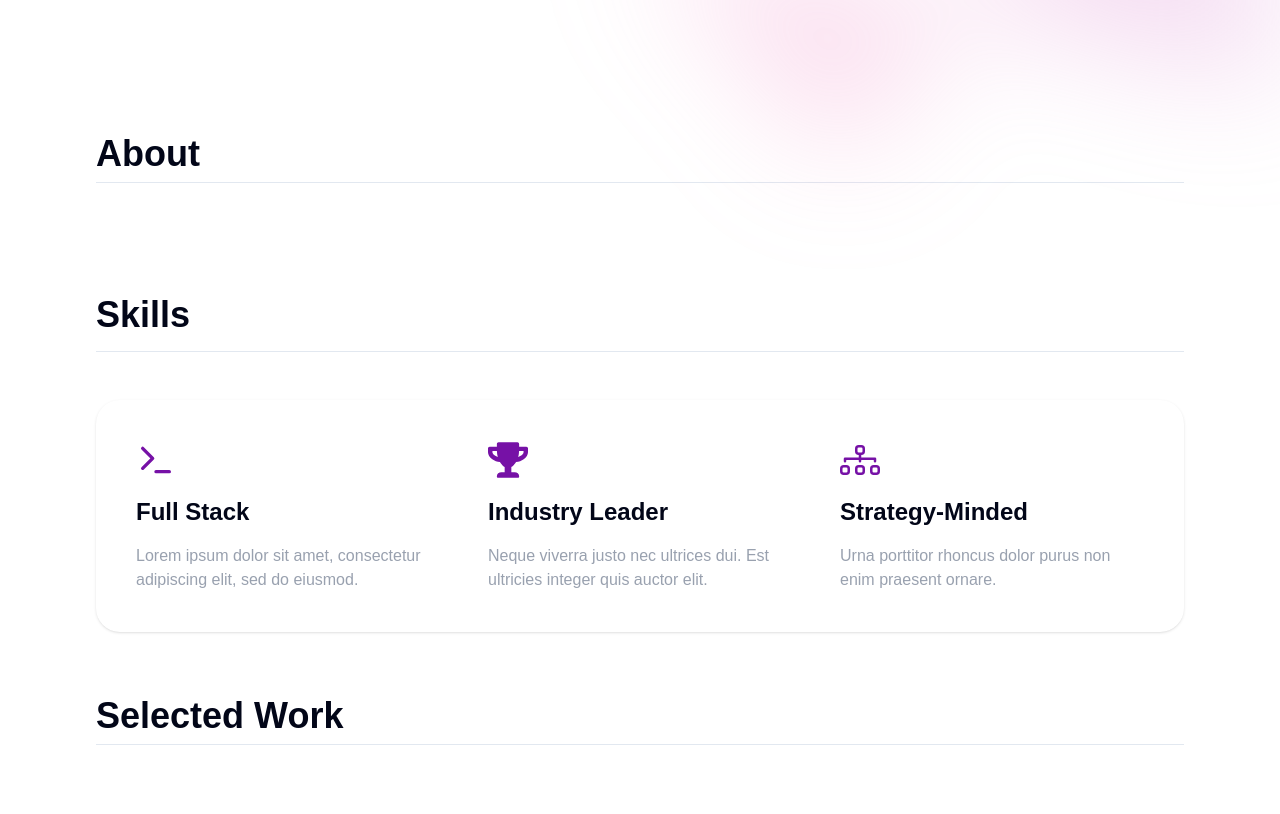
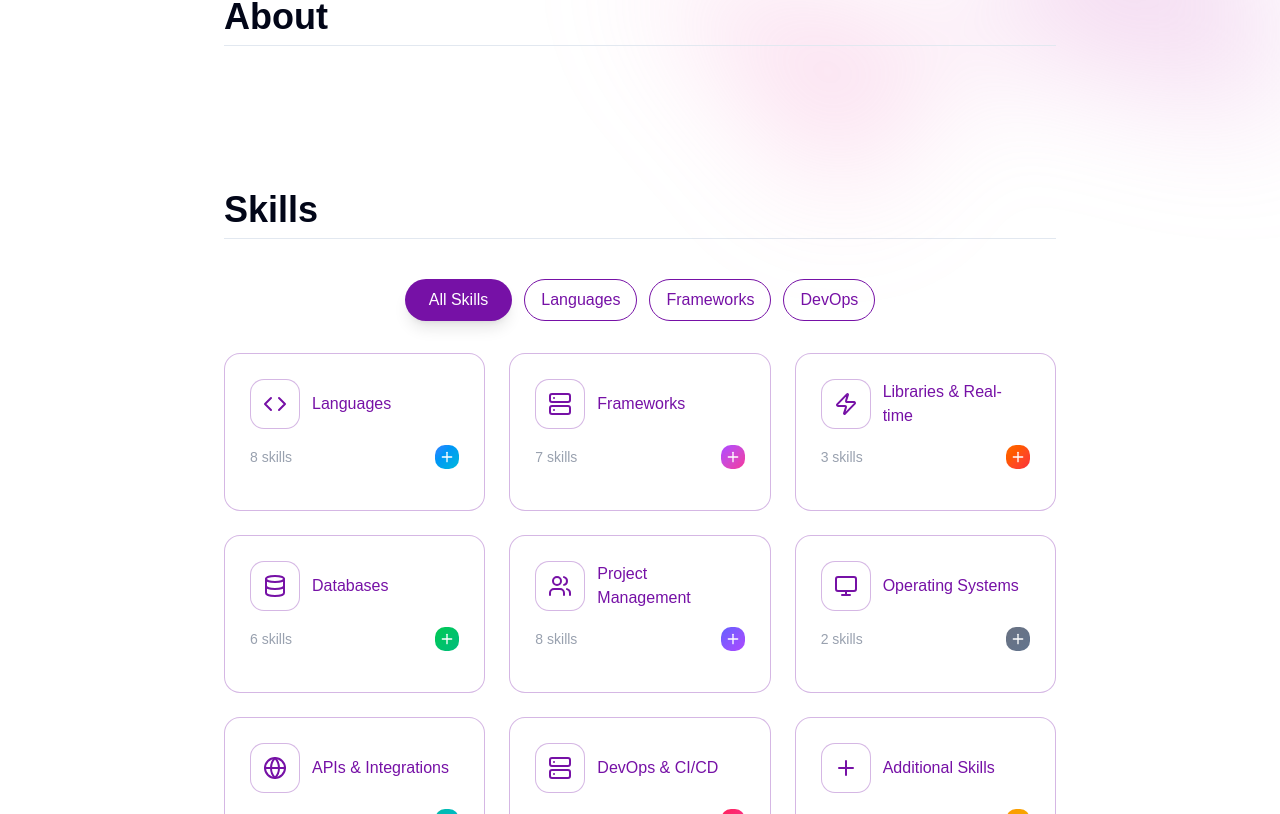
Before and after one commit to bramz-00/my-portfolio, a React (Vite) app: page / in a window 1280 px wide. Shown: the part 666-1480 px from the top of the page. Built offline with nearby package versions, Linux system fonts and the light colour scheme.

Commit message:
add skills part

```diff
--- a/src/components/ContactModal.tsx
+++ b/src/components/ContactModal.tsx
@@ -85,7 +85,7 @@ const ContactModal = () => {
                     </div>
                     <DialogFooter>
                         <Button type="submit" disabled={loading} className="y-1.5 px-8 hover:bg-primary/70 cursor-pointer bg-primary rounded-3xl">
-                            {loading ? "Sending..." : "Send"}
+                            {loading ? "Sending..." : "Shoot"}
                         </Button>
                     </DialogFooter>
                 </form>
--- a/src/components/MobileBottomNavbar.tsx
+++ b/src/components/MobileBottomNavbar.tsx
@@ -18,7 +18,7 @@ export function MobileBottomNavbar({ navigation }: MobileNavbarProps) {
 
 
   return (
-    <div className="fixed bg-white inset-x-0 mx-auto  rounded-xl  bottom-3 left-0 z-50 w-11/12 h-16  overflow-hidden border sm:bottom-5 sm:shadow-lg sm:shadow-base-500/30 hover:shadow-md duration-300 sm:border   sm:max-w-lg sm:rounded-xl">
+    <div className="fixed bg-white inset-x-0 mx-auto  rounded-xl  bottom-2 left-0 z-50 w-11/12 h-16  overflow-hidden border sm:bottom-5 sm:shadow-lg sm:shadow-base-500/30 hover:shadow-md duration-300 sm:border   sm:max-w-lg sm:rounded-xl">
 
 
       <div className=" h-full flex justify-between items-center px-2 ">
--- a/src/pages/About.tsx
+++ b/src/pages/About.tsx
@@ -1,7 +1,7 @@
 
 const About = () => {
   return (
-    <section className="lg:px-24 px-8 w-full" id="about">
+    <section className="lg:px-24 px-8 lg:max-w-5xl z-10 w-full" id="about">
             <h2 className="text-4xl font-bold mb-12 text-left border-b pb-2">About</h2>
 
     </section>
--- a/src/pages/Education.tsx
+++ b/src/pages/Education.tsx
@@ -1,5 +1,6 @@
 import logo from '@/assets/university-logo.png';
 import { useTranslation } from 'react-i18next';
+import { motion } from 'framer-motion';
 
 type Project = {
   title: string;
@@ -27,23 +28,119 @@ const Education = () => {
 
   const entries = t("education.entries", { returnObjects: true }) as Entry[];
 
+  // Animation variants
+  const containerVariants = {
+    hidden: { opacity: 0 },
+    visible: {
+      opacity: 1,
+      transition: {
+        staggerChildren: 0.2,
+        delayChildren: 0.1
+      }
+    }
+  };
+
+  const cardVariants = {
+    hidden: {
+      opacity: 0,
+      y: 50,
+      scale: 0.95,
+    },
+    visible: {
+      opacity: 1,
+      y: 0,
+      scale: 1,
+      transition: {
+        duration: 0.6,
+        ease: 'easeOut' as const, // ✅ Ajout du `as const`
+        staggerChildren: 0.1,
+      },
+    },
+  };
+
+  const itemVariants = {
+    hidden: { opacity: 0, x: -20 },
+    visible: {
+      opacity: 1,
+      x: 0,
+      transition: {
+        duration: 0.4,
+        ease: 'easeOut' as const, // ✅
+      },
+    },
+  };
+
+  const skillVariants = {
+    hidden: { opacity: 0, scale: 0.8 },
+    visible: {
+      opacity: 1,
+      scale: 1,
+      transition: {
+        duration: 0.3,
+        ease: 'easeOut' as const, // ✅
+      },
+    },
+  };
+
+  const logoVariants = {
+    hidden: { opacity: 0, scale: 0.8, rotate: -5 },
+    visible: {
+      opacity: 1,
+      scale: 1,
+      rotate: 0,
+      transition: {
+        duration: 0.5,
+        ease: 'easeOut' as const, // ✅
+      },
+    },
+  };
+
   return (
-    <section id="education" className="lg:px-24 px-8 w-full mx-auto">
-      <h2 className="text-4xl font-bold text-left mb-10 border-b pb-2">
+    <motion.section
+      id="education"
+      className="lg:px-24 px-8 w-full mx-auto lg:max-w-5xl"
+      initial="hidden"
+      whileInView="visible"
+      viewport={{ once: true, margin: "-100px" }}
+      variants={containerVariants}
+    >
+      <motion.h2
+        className="text-4xl font-bold text-left mb-10 border-b pb-2"
+        variants={itemVariants}
+      >
         {t("education.title")}
-      </h2>
+      </motion.h2>
 
-      <div className="grid grid-cols-1 lg:grid-cols-2 gap-4">
+      <motion.div
+        className="grid grid-cols-1 gap-4"
+        variants={containerVariants}
+      >
         {entries.map((edu, index) => (
-          <div
+          <motion.div
             key={index}
-            className="bg-white  w-full  rounded-2xl px-6 py-6 transition gap-4 border"
+            className="bg-white w-full rounded-2xl px-6 py-6 transition gap-4 border"
+            variants={cardVariants}
+            whileHover={{
+              y: -5,
+              boxShadow: "0 10px 25px rgba(0,0,0,0.1)",
+              transition: { duration: 0.2 }
+            }}
           >
-            <div className='flex lg:flex-row gap-3 flex-col-reverse justify-between  w-full  items-center  '>
-
-            <div className="flex-col flex gap-1">
-              <h3 className="lg:text-lg text-base font-medium text-primary">{edu.degree}</h3>
-              <p className="text-sm text-gray-600 flex gap-3 flex-wrap">
+            <div className='flex lg:flex-row gap-3 flex-col-reverse justify-between w-full items-center'>
+              <motion.div
+                className="flex-col flex gap-1"
+                variants={itemVariants}
+              >
+                <motion.h3
+                  className="lg:text-lg text-base font-medium text-primary"
+                  variants={itemVariants}
+                >
+                  {edu.degree}
+                </motion.h3>
+                <motion.p
+                  className="text-sm text-gray-600 flex gap-3 flex-wrap"
+                  variants={itemVariants}
+                >
                   <a
                     href={edu.link}
                     className="hover:text-primary underline"
@@ -53,50 +150,82 @@ const Education = () => {
                     {edu.institution}
                   </a>
                   • {edu.year}
-              </p>
+                </motion.p>
                 {edu.description && (
-                <p className="mt-2 text-gray-700 text-sm">{edu.description}</p>
+                  <motion.p
+                    className="mt-2 text-gray-700 text-sm"
+                    variants={itemVariants}
+                  >
+                    {edu.description}
+                  </motion.p>
                 )}
+              </motion.div>
 
-
-            </div>
               {/* Logo */}
-            <a
+              <motion.a
                 href={edu.link}
                 className="hover:text-primary"
                 target="_blank"
                 rel="noopener noreferrer"
+                variants={logoVariants}
+                whileHover={{ scale: 1.05, rotate: 2 }}
+                whileTap={{ scale: 0.95 }}
               >
                 <img
                   src={logo}
                   className="lg:w-56 w-80 h-28 object-contain border rounded-xl hover:shadow"
                   alt="university logo"
                 />
-            </a>
+              </motion.a>
             </div>
 
-            <div>
+            <motion.div variants={itemVariants}>
               {/* Skills */}
               {edu.skills && (
-                <div className="mt-4 flex flex-wrap gap-2">
+                <motion.div
+                  className="mt-4 flex flex-wrap gap-2"
+                  variants={containerVariants}
+                >
                   {edu.skills.map((skill, idx) => (
-                    <span
+                    <motion.span
                       key={idx}
                       className="text-xs hover:bg-primary/10 cursor-pointer text-primary px-2 py-1 rounded-full border border-primary/20"
+                      variants={skillVariants}
+                      whileHover={{
+                        scale: 1.1,
+                        backgroundColor: "rgba(var(--primary-rgb), 0.1)"
+                      }}
+                      whileTap={{ scale: 0.95 }}
                     >
                       {skill}
-                    </span>
+                    </motion.span>
                   ))}
-                </div>
+                </motion.div>
               )}
 
               {/* Projects */}
               {edu.projects && edu.projects.length > 0 && (
-                <div className="mt-4">
-                  <h4 className="text-sm font-medium mb-1 text-gray-700">Projects:</h4>
-                  <ul className="list-none list-inside space-y-1 text-sm text-gray-600">
+                <motion.div
+                  className="mt-4"
+                  variants={itemVariants}
+                >
+                  <motion.h4
+                    className="text-sm font-medium mb-1 text-gray-700"
+                    variants={itemVariants}
+                  >
+                    Projects:
+                  </motion.h4>
+                  <motion.ul
+                    className="list-none list-inside space-y-1 text-sm text-gray-600"
+                    variants={containerVariants}
+                  >
                     {edu.projects.map((project, idx) => (
-                      <li key={idx} className=''>
+                      <motion.li
+                        key={idx}
+                        className=''
+                        variants={itemVariants}
+                        whileHover={{ x: 5 }}
+                      >
                         <a
                           href={project.link}
                           target="_blank"
@@ -105,30 +234,46 @@ const Education = () => {
                         >
                           {project.title}
                         </a>
-                      </li>
+                      </motion.li>
                     ))}
-                  </ul>
-                </div>
+                  </motion.ul>
+                </motion.div>
               )}
 
               {/* Recommendations */}
               {edu.recommendations && edu.recommendations.length > 0 && (
-                <div className="mt-4">
-                  <h4 className="text-sm font-medium mb-1 text-gray-700">Recommendations:</h4>
-                  <ul className="space-y-1 text-sm text-gray-700">
+                <motion.div
+                  className="mt-4"
+                  variants={itemVariants}
+                >
+                  <motion.h4
+                    className="text-sm font-medium mb-1 text-gray-700"
+                    variants={itemVariants}
+                  >
+                    Recommendations:
+                  </motion.h4>
+                  <motion.ul
+                    className="space-y-1 text-sm text-gray-700"
+                    variants={containerVariants}
+                  >
                     {edu.recommendations.map((rec, idx) => (
-                      <li key={idx} className="italic">
-                        “{rec.text}” — <span className="font-medium">{rec.author}</span>
-                      </li>
+                      <motion.li
+                        key={idx}
+                        className="italic"
+                        variants={itemVariants}
+                        whileHover={{ x: 5 }}
+                      >
+                        "{rec.text}" — <span className="font-medium">{rec.author}</span>
+                      </motion.li>
                     ))}
-                  </ul>
-                </div>
+                  </motion.ul>
+                </motion.div>
               )}
-            </div>
-          </div>
+            </motion.div>
+          </motion.div>
         ))}
-      </div>
-    </section>
+      </motion.div>
+    </motion.section>
   );
 };
 
--- a/src/pages/Experiances.tsx
+++ b/src/pages/Experiances.tsx
@@ -2,7 +2,7 @@ import ExperienceTimeline from "@/components/ExperienceTimeline"
 
 const Experiances = () => {
   return (
-    <section id="experiences" className="w-full lg:px-24 px-8">
+    <section id="experiences" className="w-full lg:max-w-5xl  lg:px-24 px-8">
       <ExperienceTimeline />
     </section>
   )
--- a/src/pages/Projects.tsx
+++ b/src/pages/Projects.tsx
@@ -2,7 +2,7 @@
 const Projects = () => {
 
   return (
-    <section className=" flex flex-col w-full lg:px-24 px-8" id="projects">
+    <section className=" flex flex-col w-full lg:px-24 px-8 lg:max-w-5xl" id="projects">
 
       <h2 className="text-4xl font-bold mb-12 text-left border-b pb-2">Selected Work</h2>
 
--- a/src/pages/Skills.tsx
+++ b/src/pages/Skills.tsx
@@ -1,85 +1,231 @@
-// import { ReusableTabs } from "@/components/CustomTabs";
-import { FiTerminal } from 'react-icons/fi';
-import { FaTrophy } from 'react-icons/fa';
-import { BsDiagram3 } from 'react-icons/bs';
+import React, { useState } from 'react';
+import { motion, AnimatePresence } from 'framer-motion';
+import { Code, Database, Server, Zap, Users, Monitor, Globe, Plus, type LucideIcon } from 'lucide-react';
 
-// type Skill = {
-//   name: string;
-//   category: string;
-//   icon?: string; // optional icon path or class
-// };
+interface SkillData {
+  icon: LucideIcon;
+  color: string;
+  skills: string[];
+}
 
-// const skills: Skill[] = [
-//   { name: "React", category: "Frontend" },
-//   { name: "Vue.js", category: "Frontend" },
-//   { name: "Tailwind CSS", category: "Frontend" },
-//   { name: "Node.js", category: "Backend" },
-//   { name: "Laravel", category: "Backend" },
-//   { name: "MySQL", category: "Database" },
-//   { name: "MongoDB", category: "Database" },
-//   { name: "Git", category: "Tools" },
-//   { name: "Docker", category: "DevOps" },
-// ];
+interface SkillsData {
+  [key: string]: SkillData;
+}
 
-const Skills = () => {
-  // const categories = Array.from(new Set(skills.map((s) => s.category)));
+interface SkillCardProps {
+  category: string;
+  data: SkillData;
+  index: number;
+  isExpanded: boolean;
+  onToggle: (category: string) => void;
+}
 
-  // // Generate tab data from categories
-  // const tabData = categories.map((category) => ({
-  //   label: category,
-  //   value: category.toLowerCase(),
-  //   content: (
-  //     <div className="grid grid-cols-1 w-full sm:grid-cols-2 items-center justify-center md:grid-cols-3 gap-4">
-  //       {skills
-  //         .filter((s) => s.category === category)
-  //         .map((skill, idx) => (
-  //           <div
-  //             key={idx}
-  //             className="py-10 border rounded-3xl w-full bg-white hover:shadow-md transition duration-300"
-  //           >
-  //             <p className="text-center font-medium">{skill.name}</p>
-  //           </div>
-  //         ))}
-  //     </div>
-  //   ),
-  // }));
+const skillsData: SkillsData = {
+  "Languages": {
+    icon: Code,
+    color: "from-blue-500 to-cyan-500",
+    skills: ["PHP", "Java", "C", "C++", "JavaScript", "HTML", "CSS", "SQL"]
+  },
+  "Frameworks": {
+    icon: Server,
+    color: "from-purple-500 to-pink-500",
+    skills: ["Laravel", "Symfony", "Spring Boot", "Next.js", "Express.js", "Nuxt.js", "Vue.js"]
+  },
+  "Libraries & Real-time": {
+    icon: Zap,
+    color: "from-orange-500 to-red-500",
+    skills: ["React.js", "Inertia.js", "Socket.IO"]
+  },
+  "Databases": {
+    icon: Database,
+    color: "from-green-500 to-emerald-500",
+    skills: ["MySQL", "PostgreSQL", "Oracle", "MongoDB", "SQLite", "Firebase"]
+  },
+  "Project Management": {
+    icon: Users,
+    color: "from-indigo-500 to-purple-500",
+    skills: ["Merise", "UML", "Scrum", "Slack", "Jira", "ClickUp", "Microsoft Teams", "SharePoint"]
+  },
+  "Operating Systems": {
+    icon: Monitor,
+    color: "from-gray-500 to-slate-500",
+    skills: ["Linux (Ubuntu, Debian, Manjaro)", "Windows"]
+  },
+  "APIs & Integrations": {
+    icon: Globe,
+    color: "from-teal-500 to-cyan-500",
+    skills: ["Stripe", "OpenStreetMap", "Twilio", "OpenAI API", "Mailtrap", "Cloudinary", "LLM Integration in Backend (OpenAI, HuggingFace, etc.)"]
+  },
+  "DevOps & CI/CD": {
+    icon: Server,
+    color: "from-rose-500 to-pink-500",
+    skills: ["Docker", "Git", "GitHub", "GitLab", "Linux", "VMware", "Apache", "Nginx", "Tomcat", "LDAP"]
+  },
+  "Additional Skills": {
+    icon: Plus,
+    color: "from-amber-500 to-yellow-500",
+    skills: ["Strong ability to manage multiple projects simultaneously", "Team coordination and development management", "Effective client communication"]
+  }
+};
+
+const SkillCard: React.FC<SkillCardProps> = ({ category, data, index, isExpanded, onToggle }) => {
+  const Icon = data.icon;
 
   return (
-    <section
-      id="skills"
-      className="py-16 bg-transparent   w-full  lg:px-24 px-8"
+    <motion.div
+      initial={{ opacity: 0, y: 50 }}
+      animate={{ opacity: 1, y: 0 }}
+      transition={{ delay: index * 0.1, duration: 0.6, ease: "easeOut" }}
+      className="group relative"
     >
-  <h2 className="text-4xl font-bold mb-12 text-left border-b pb-4">
-      Skills
-      </h2>
-   <div className="rounded-xl p-6 shadow-sm lg:rounded-3xl lg:p-10 grid gap-12 lg:grid-cols-3">
-       <div className="flex flex-col gap-2 lg:gap-4 ">
-        <FiTerminal className="text-[2.5rem] text-primary" />
-        <h2 className="text-lg lg:text-2xl font-semibold">Full Stack</h2>
-        <p className="text-gray-400">
-          Lorem ipsum dolor sit amet, consectetur adipiscing elit, sed do eiusmod.
-        </p>
-      </div>
+      <motion.div
+        className={`relative overflow-hidden rounded-2xl bg-white border-primary/30 border p-[1px] cursor-pointer`}
+        whileHover={{ scale: 1.02 }}
+        whileTap={{ scale: 0.98 }}
+        onClick={() => onToggle(category)}
+      >
+        <div className="relative h-full w-full  p-6">
+          <div className="flex items-center justify-between mb-4">
+            <div className="flex items-center space-x-3">
+              <motion.div
+                className={`p-3 rounded-xl bg-white border border-primary/30`}
+                whileHover={{ rotate: 5 }}
+                transition={{ duration: 0.2 }}
+              >
+                <Icon className="w-6 h-6 text-primary" />
+              </motion.div>
+              <h3 className="text-base font-light text-primary">{category}</h3>
+            </div>
+          </div>
 
-      <div className="flex flex-col gap-2 lg:gap-4">
-        <FaTrophy className="text-[2.5rem] text-primary" />
-        <h2 className="text-lg lg:text-2xl font-semibold">Industry Leader</h2>
-        <p className="text-gray-400">
-          Neque viverra justo nec ultrices dui. Est ultricies integer quis auctor elit.
-        </p>
-      </div>
+          <div className="text-sm flex items-center justify-between text-gray-400 mb-4">
+            {data.skills.length} skill{data.skills.length !== 1 ? 's' : ''}
+            <motion.div
+              animate={{ rotate: isExpanded ? 45 : 0 }}
+              transition={{ duration: 0.3 }}
+              className={`p-1 rounded-lg bg-gradient-to-br ${data.color}`}
+            >
+              <Plus className="w-4 h-4 text-white" />
+            </motion.div>
+          </div>
 
-      <div className="flex flex-col gap-2 lg:gap-4">
-        <BsDiagram3 className="text-[2.5rem] text-primary" />
-        <h2 className="text-lg lg:text-2xl font-semibold">Strategy-Minded</h2>
-        <p className="text-gray-400">
-          Urna porttitor rhoncus dolor purus non enim praesent ornare.
-        </p>
-      </div>
+          <AnimatePresence>
+            {isExpanded && (
+              <motion.div
+                initial={{ height: 0, opacity: 0 }}
+                animate={{ height: "auto", opacity: 1 }}
+                exit={{ height: 0, opacity: 0 }}
+                transition={{ duration: 0.4, ease: "easeInOut" }}
+                className="overflow-hidden"
+              >
+                <motion.div
+                  initial={{ y: -20 }}
+                  animate={{ y: 0 }}
+                  exit={{ y: -20 }}
+                  transition={{ delay: 0.1, duration: 0.3 }}
+                  className="space-y-3"
+                >
+                  {data.skills.map((skill, skillIndex) => (
+                    <motion.div
+                      key={skill}
+                      initial={{ opacity: 0, x: -20 }}
+                      animate={{ opacity: 1, x: 0 }}
+                      transition={{ delay: skillIndex * 0.05, duration: 0.3 }}
+                      className="flex items-center space-x-3 p-3 rounded-lg bg-white backdrop-blur-sm border border-primary/50 hover:border-gray-600/50 transition-colors"
+                    >
+                      <span className="text-primary text-sm font-medium">{skill}</span>
+                    </motion.div>
+                  ))}
+                </motion.div>
+              </motion.div>
+            )}
+          </AnimatePresence>
+        </div>
+      </motion.div>
+    </motion.div>
+  );
+};
 
-   </div>
+const Skills: React.FC = () => {
+  const [expandedCard, setExpandedCard] = useState<string | null>(null);
+  const [filter, setFilter] = useState<string>('all');
+
+  const handleCardToggle = (category:any) => {
+    setExpandedCard(expandedCard === category ? null : category);
+  };
+
+  const categories = Object.keys(skillsData);
+  const filteredCategories = filter === 'all' ? categories : categories.filter(cat => cat.toLowerCase().includes(filter.toLowerCase()));
+
+  return (
+    <section id='skills' className="dark:bg-gradient-to-br py-24 dark:from-gray-900 dark:via-gray-800 dark:to-gray-900 bg-white lg:px-24 px-8 w-full mx-auto lg:max-w-5xl">
+      <div className="max-w-7xl mx-auto">
+      <motion.h2
+        className="text-4xl font-bold text-left mb-10 border-b pb-2"
+         initial={{ scale: 0.9 }}
+            animate={{ scale: 1 }}
+            transition={{ delay: 0.2, duration: 0.8 }}
+      >
+        Skills
+      </motion.h2>
+
+        {/* Filter Pills */}
+        <motion.div
+          initial={{ opacity: 0, y: 20 }}
+          animate={{ opacity: 1, y: 0 }}
+          transition={{ delay: 0.6, duration: 0.6 }}
+          className="flex flex-wrap justify-center gap-3 mb-8"
+        >
+          <motion.button
+            whileHover={{ scale: 1.05 }}
+            whileTap={{ scale: 0.95 }}
+            onClick={() => setFilter('all')}
+            className={`px-6 py-2 rounded-full font-medium transition-all ${
+              filter === 'all'
+              ? 'text-white bg-primary shadow-lg'
+              : 'bg-white text-primary border-primary border '
+            }`}
+          >
+            All Skills
+          </motion.button>
+          {['Languages', 'Frameworks', 'DevOps'].map((category) => (
+            <motion.button
+              key={category}
+              whileHover={{ scale: 1.05 }}
+              whileTap={{ scale: 0.95 }}
+              onClick={() => setFilter(category)}
+              className={`px-4 py-2 rounded-full font-medium transition-all ${
+                filter === category
+               ? 'text-white bg-primary shadow-lg'
+              : 'bg-white text-primary border-primary border '
+              }`}
+            >
+              {category}
+            </motion.button>
+          ))}
+        </motion.div>
+
+        {/* Skills Grid */}
+        <motion.div
+          className="grid grid-cols-1 md:grid-cols-2 lg:grid-cols-3 gap-6"
+          layout
+        >
+          <AnimatePresence mode="popLayout">
+            {filteredCategories.map((category, index) => (
+              <SkillCard
+                key={category}
+                category={category}
+                data={skillsData[category]}
+                index={index}
+                isExpanded={expandedCard === category}
+                onToggle={handleCardToggle}
+              />
+            ))}
+          </AnimatePresence>
+        </motion.div>
 
 
+      </div>
     </section>
   );
 };
```
Also changed, not shown: src/pages/Hero.tsx (+6 -2 lines). Lines whose indentation alone changed are shown as unchanged.
